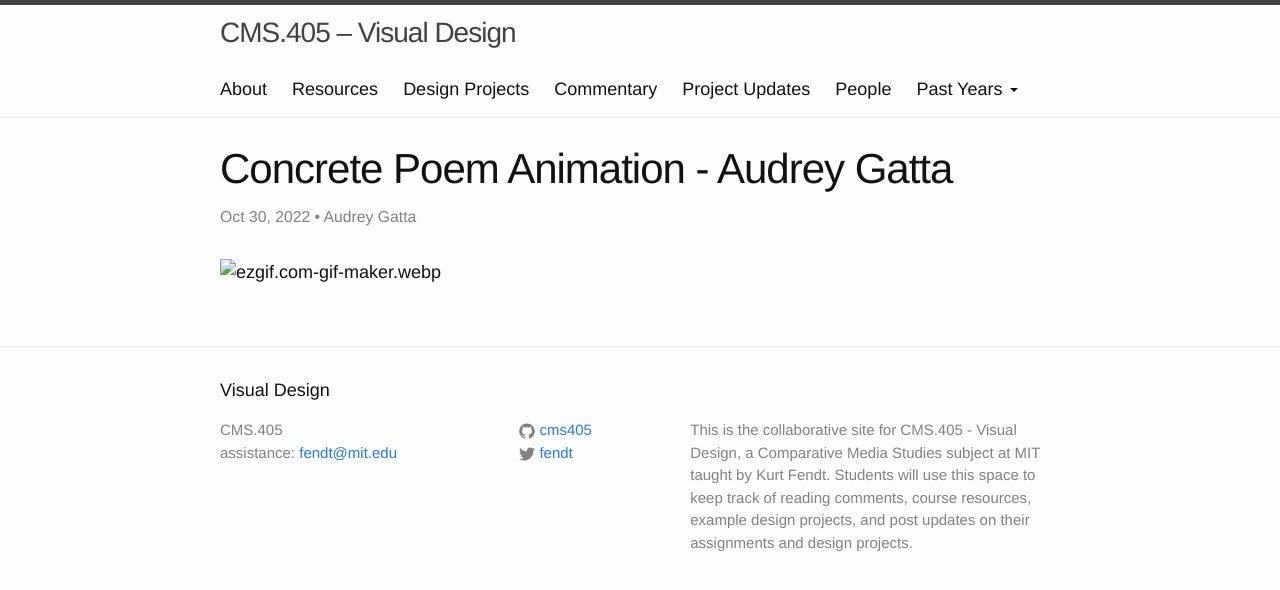
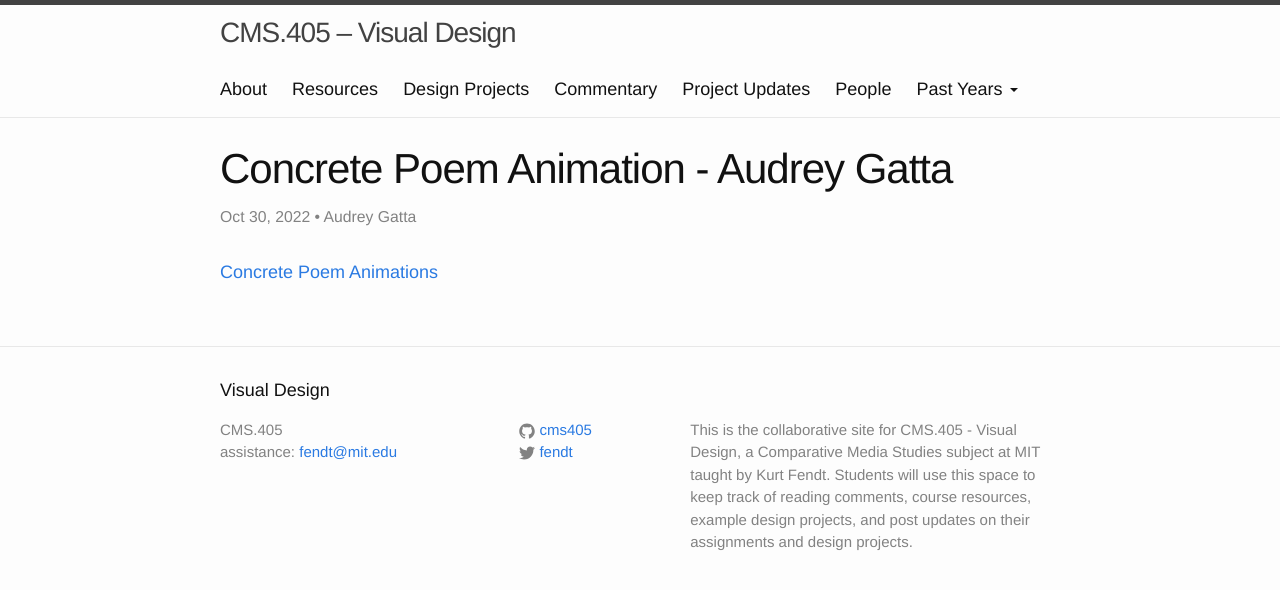
Before and after one commit to cms405/cms405.github.io, a Jekyll site: the page built from _posts/2022-10-30-concrete-poem-animation-audrey-gatta.md, in a window 1280 px wide. Shown: the top 590 px of the page. Built offline with Jekyll 4.4.1, drawn with Linux system fonts in a browser that asks for light colours.

Commit message:
Update 2022-10-30-concrete-poem-animation-audrey-gatta.md

```diff
--- a/_posts/2022-10-30-concrete-poem-animation-audrey-gatta.md
+++ b/_posts/2022-10-30-concrete-poem-animation-audrey-gatta.md
@@ -5,4 +5,4 @@
 title: Concrete Poem Animation - Audrey Gatta
 author: Audrey Gatta
 ---
-![ezgif.com-gif-maker.webp]({{site.baseurl}}/assets/ezgif.com-gif-maker.webp)
+[Concrete Poem Animations](https://drive.google.com/file/d/1vTBIU2y3dMhvKHYWCj9C2Y46JOapYapO/view?usp=sharing)
```
